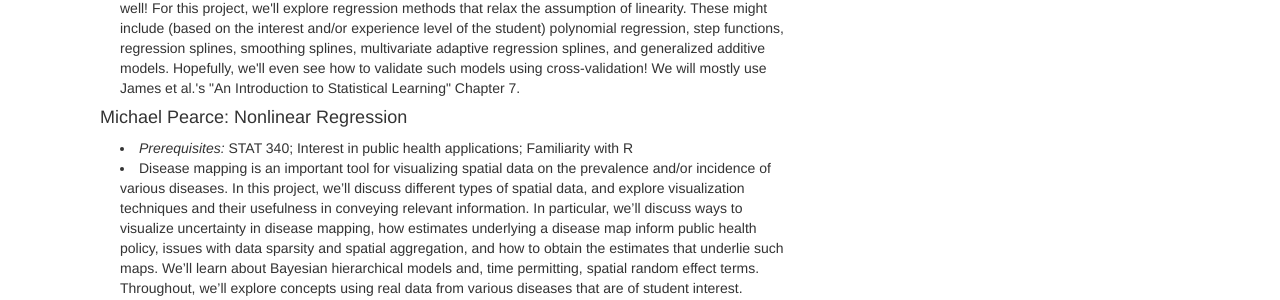
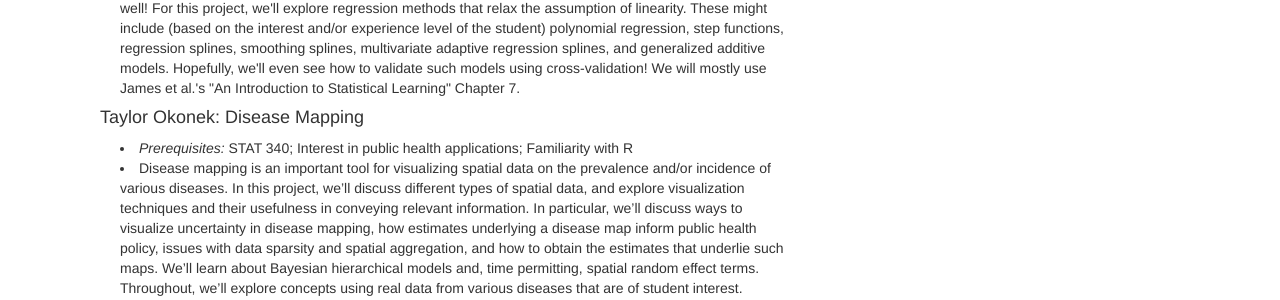
Before and after one commit to SPA-DRP/spa-drp.github.io, a Jekyll site: the page built from currentmentors.html, in a window 1280 px wide and 900 px high, scrolled down 731 px. Shown: the part 153-453 px from the top of the window. Built offline with Jekyll 4.4.1, drawn with Linux system fonts in a browser that asks for light colours; nearby versions of some CDN libraries; library files that are not in the unit come from our copies.

Commit message:
Taylor project

```diff
--- a/currentmentors.html
+++ b/currentmentors.html
@@ -54,7 +54,7 @@ title:  'Mentors and Project Descriptions: Spring 2021'
     </li>
     </p>
 
-    <h4> Michael Pearce: Nonlinear Regression </h4>
+    <h4> Taylor Okonek: Disease Mapping </h4>
     <p class="content" style="padding:0px;margin:0px 20px 0px;">
         <li style="padding:0px;margin:0px 20px 0px;"> <i>
           Prerequisites: </i>
```
